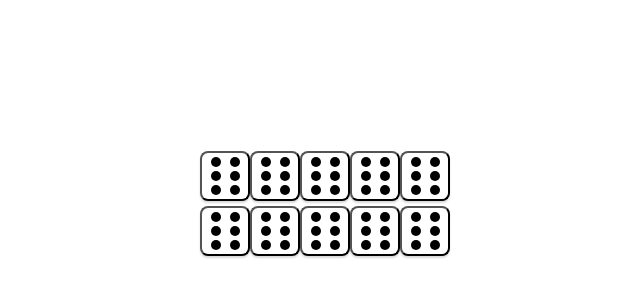
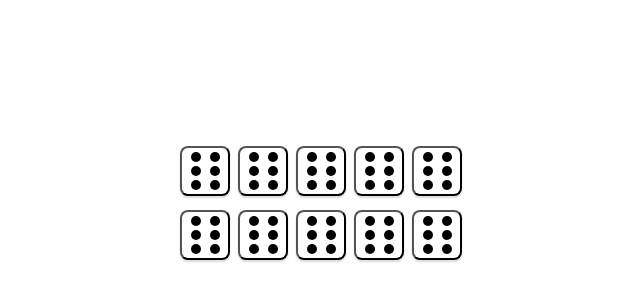
Before and after one commit to bitxplora/reactluckycast, a React (Vite) app: page / in a window 1280 px wide. Shown: the part 202-502 px from the top of the page, without its empty margins (318-958 px from the left). Built offline with nearby package versions, Linux system fonts and the light colour scheme.

Commit message:
Improved the styles for the dice via luckycast css class for better visual.

```diff
--- a/src/index.css
+++ b/src/index.css
@@ -92,10 +92,11 @@
 }
 
 .luckycast {
-  width: 260px;
-  height: 110px;
+  width: 300px;
+  height: 120px;
   display: flex;
   flex-wrap: wrap;
+  gap: 8px;
 }
 
 #root {
```
